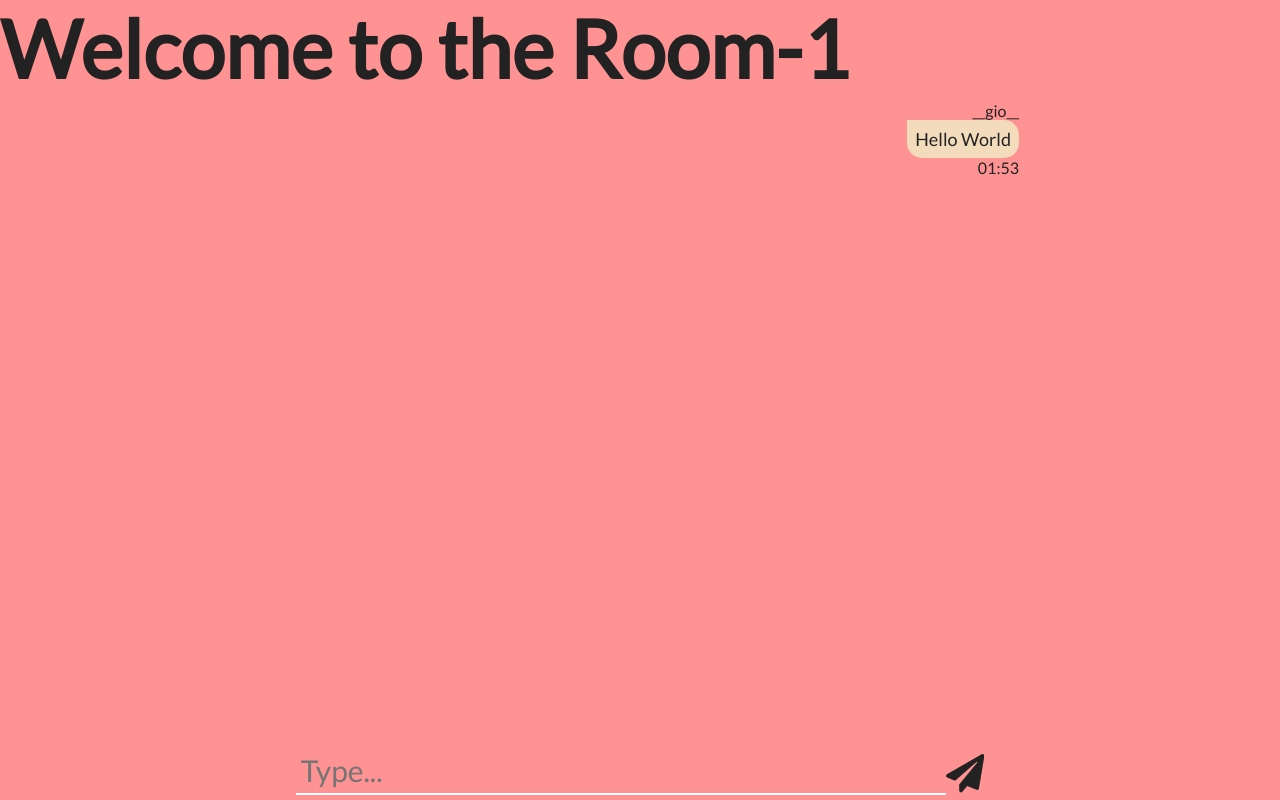
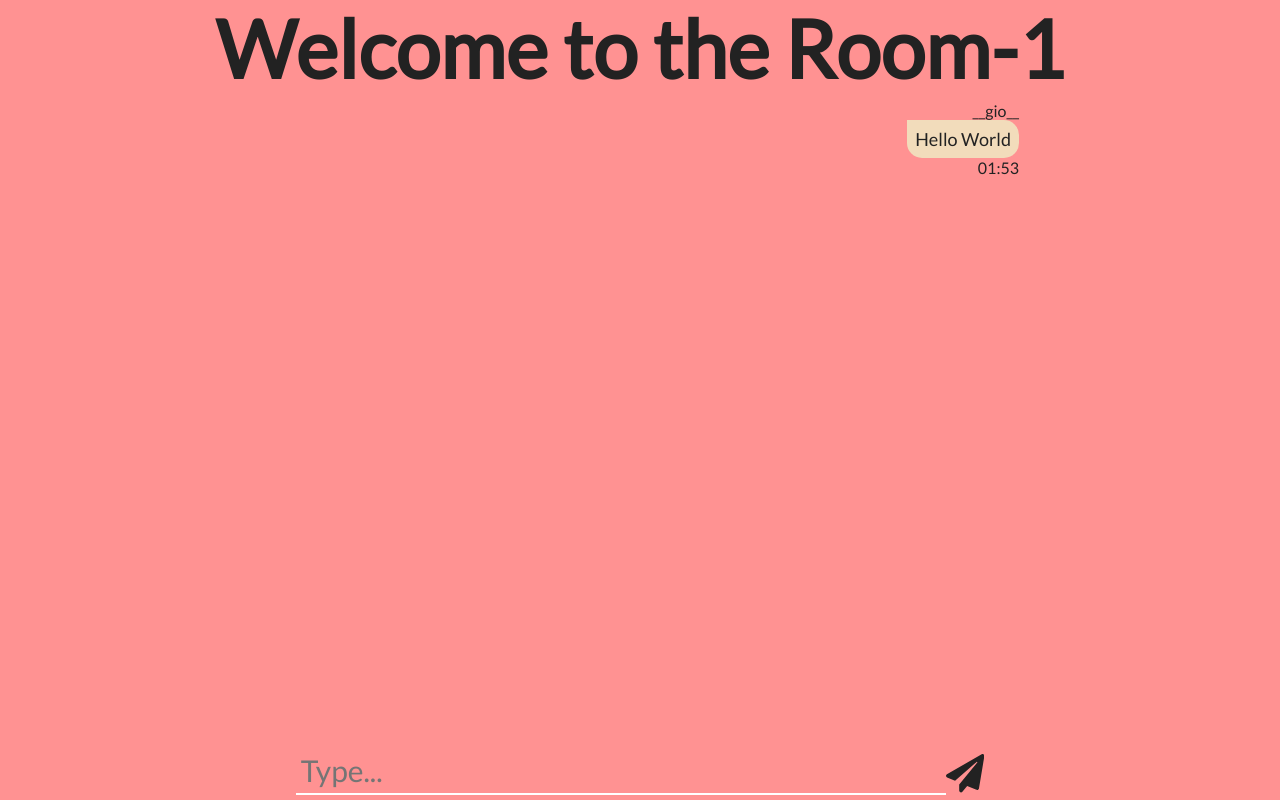
Before and after one commit to gio-shara-code/live-chat-03, a React app: page / in a window 1280 px wide. Built offline with nearby package versions, Linux system fonts and the light colour scheme.

Commit message:
Change the file

```diff
--- a/src/components/chat_page/ChatPage.tsx
+++ b/src/components/chat_page/ChatPage.tsx
@@ -1,42 +1,49 @@
-import React, { useState } from 'react'
-import style from './ChatPage.module.scss'
-import {Room} from '../../enums';
-import { io, Socket } from 'socket.io-client';
-import ChatController from './chat_controller/ChatController'
-import { AuthUser, UserConnection } from '../../models'
-import { getRandomUid } from '../../utils/random_generators'
-import ChatArea from './chat_area/ChatArea';
+import React, { useState, useEffect } from "react";
+import style from "./ChatPage.module.scss";
+import { Room } from "../../enums";
+import { io, Socket } from "socket.io-client";
+import ChatController from "./chat_controller/ChatController";
+import { AuthUser, UserConnection } from "../../models";
+import { getRandomUid } from "../../utils/random_generators";
+import ChatArea from "./chat_area/ChatArea";
 
-export default function ChatPage(props: {
-    room: Room;
-    nickname: string;
-}) {
+export default function ChatPage(props: { room: Room; nickname: string }) {
+  useEffect(() => {
+    window.addEventListener("beforeunload", (ev) => {
+      ev.preventDefault();
+      userConnection.socket.close();
+    });
+  }, []);
 
-    const [userConnection, _] = useState(():UserConnection=> {
+  const [userConnection, _] = useState(
+    (): UserConnection => {
       const authUser: AuthUser = {
-            room: (props.room + 1) || 1,
+        room: props.room + 1 || 1,
         user: {
-                uid: getRandomUid(props.nickname || '__gio__'),
           enteredOn: Date.now(),
-                nickname: props.nickname || '__gio__'
-            }
-        }
-        const socket = io('ws://localhost:3000', {
+          nickname: props.nickname || "__gio__",
+        },
+      };
+      const socket = io("ws://localhost:3000", {
         auth: authUser,
-            hostname: 'localhost',
+        hostname: "localhost",
       });
-        socket.on('message', (msg)=> console.log(msg))
+      authUser.user.uid = socket.id;
+
       return {
         socket: socket,
-            user: authUser.user
+        user: authUser.user,
+      };
     }
-    })
-
+  );
+  console.log(userConnection);
   return (
     <div className={style.ChatPage}>
-            <h1>Welcome to the Room-{props.room + 1} </h1>
-            <ChatArea userConnection={userConnection}/>
-            <ChatController/>
+      <h1 style={{ textAlign: "center" }}>
+        Welcome to the Room-{props.room + 1}
+      </h1>
+      <ChatArea userConnection={userConnection} />
+      <ChatController />
     </div>
-    )
+  );
 }
```
Lines whose indentation alone changed are shown as unchanged.
